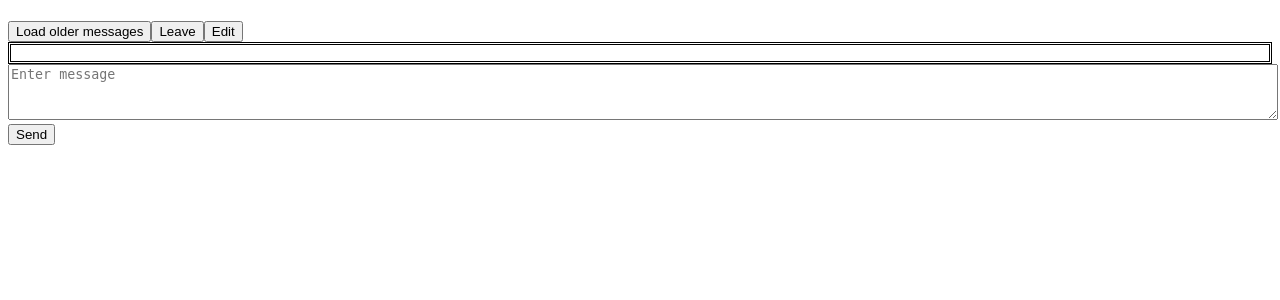
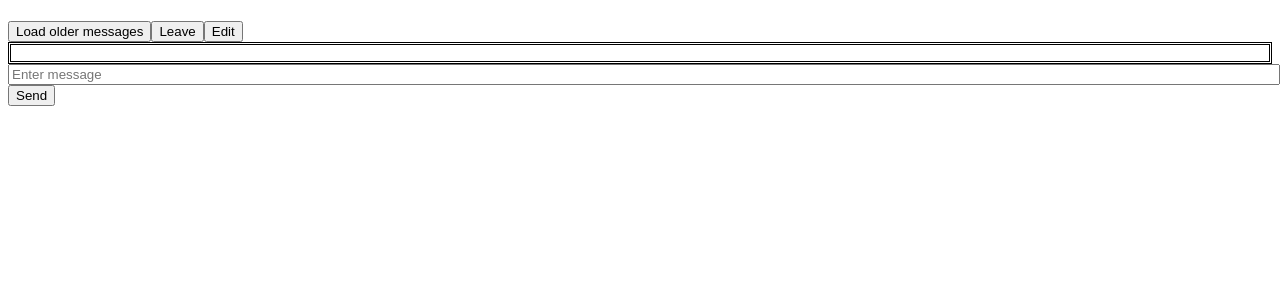
Before and after one commit to heisler98/flaskchat, a Flask app: template templates/view_room.html in a window 1280 px wide. Shown: the top 300 px of the page. Run offline with Flask 2, Linux system fonts and the light colour scheme; the template is opened without the code that fills it, so the values that code supplies are empty; some libraries are stand-ins or nearby versions.

Commit message:
Change textarea to input

```diff
--- a/templates/view_room.html
+++ b/templates/view_room.html
@@ -38,7 +38,7 @@
 </div>
 
 <form id="message_input_form">
-    <textarea style="width: 100%; max-width: 100%; min-height: 50px;" id="message_input" placeholder="Enter message" autocomplete="off"></textarea>
+    <input type="text" style="width: 100%; max-width: 100%;" id="message_input" placeholder="Enter message" autocomplete="off">
     <button type="submit">Send</button>
 </form>
 
```
